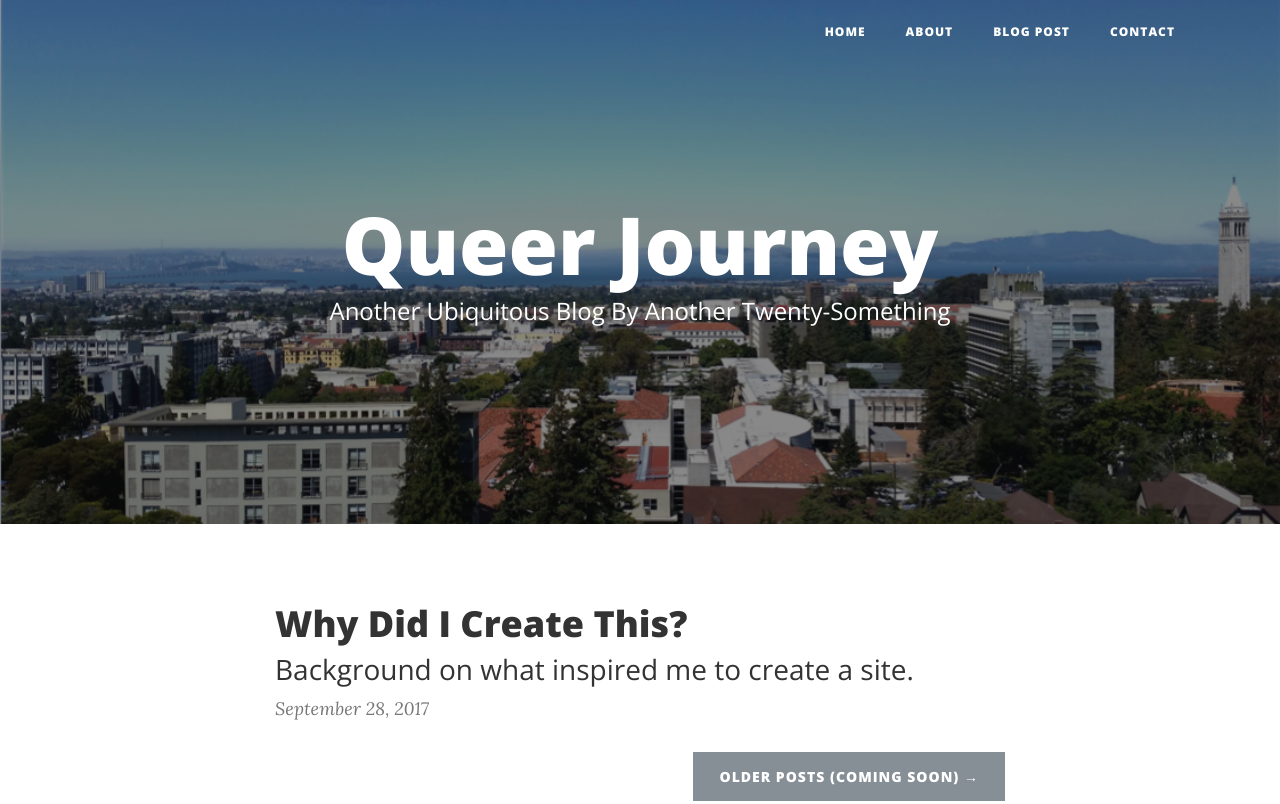
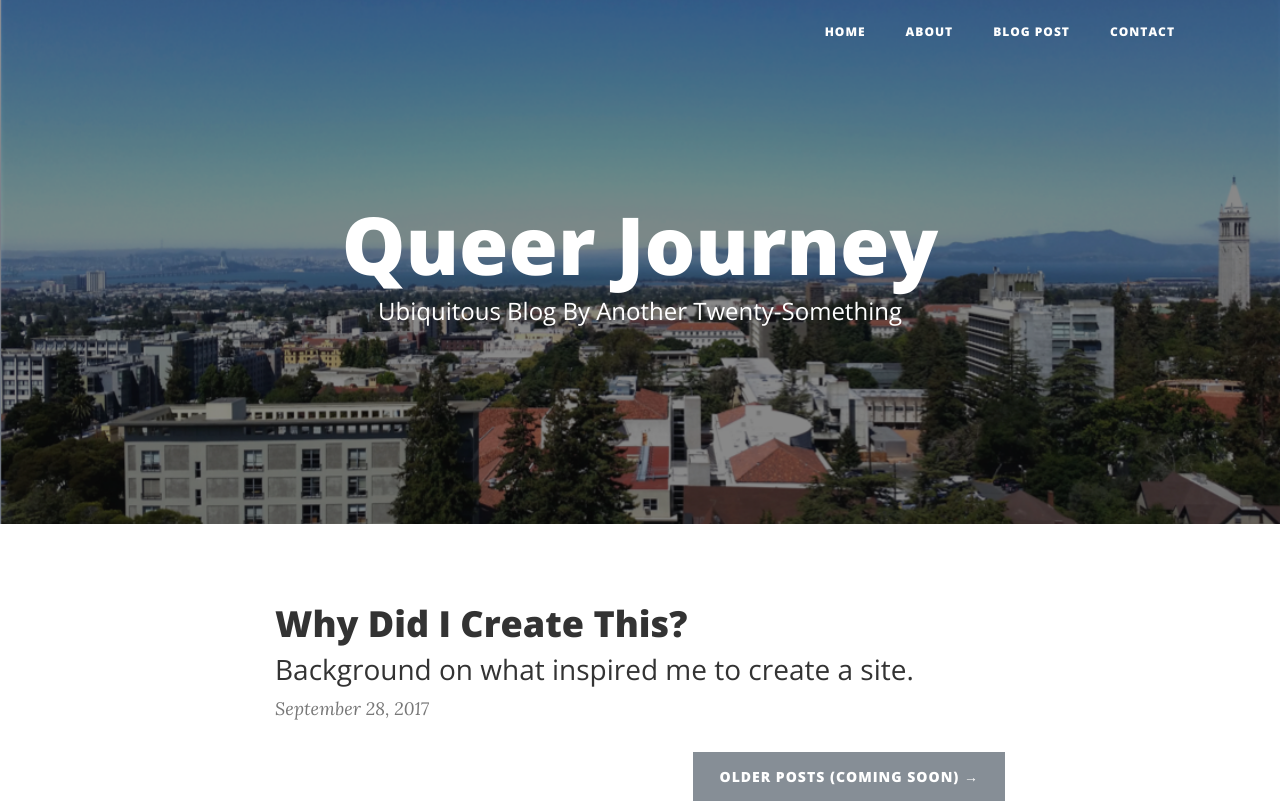
Before and after one commit to ngrayluna/ngrayluna.github.io, a website: page index.html in a window 1280 px wide. Shown: the top 804 px of the page. Drawn offline with nearby package versions, Linux system fonts and the light colour scheme.

Commit message:
Change sub title

```diff
--- a/index.html
+++ b/index.html
@@ -59,7 +59,7 @@
           <div class="col-lg-8 col-md-10 mx-auto">
             <div class="site-heading">
               <h1>Queer Journey</h1>
-              <span class="subheading">Another Ubiquitous Blog By Another Twenty-Something</span>
+              <span class="subheading">Ubiquitous Blog By Another Twenty-Something</span>
             </div>
           </div>
         </div>
```
